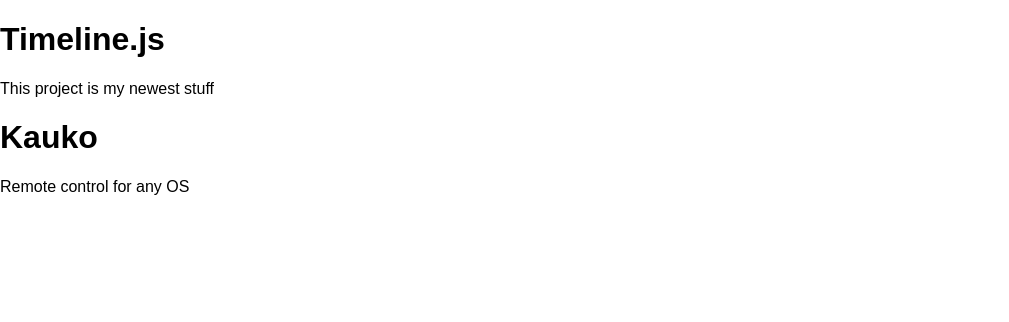
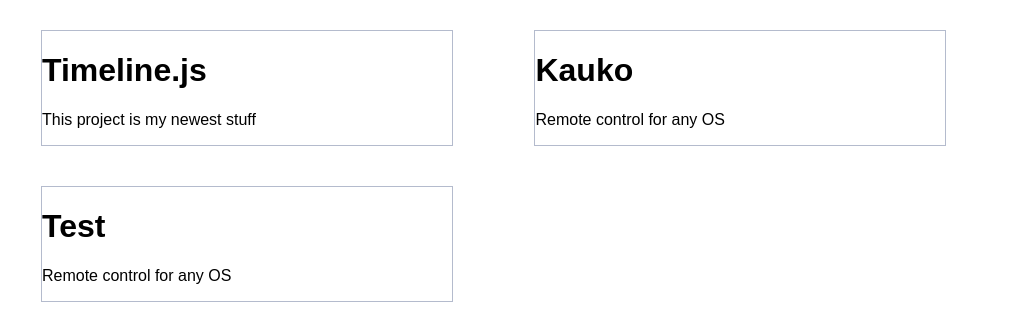
Before and after one commit to kimmobrunfeldt/atimeline.js, a website with bundled scripts: page src/index.html in a window 1280 px wide. Shown: the whole page, without its empty margins (0-1009 px from the left). Built offline with nearby package versions, Linux system fonts and the light colour scheme.

Commit message:
Separate atimeline's own CSS. Add wrapper div for each timeline item

```diff
--- /dev/null
+++ b/src/css/atimeline.css
@@ -0,0 +1,21 @@
+
+
+.timeline-item:hover {
+    cursor: pointer;
+    border-color: #555;
+}
+
+.timeline-item {
+    width: 40%;
+    margin: 30px 4% 10px 4%;
+    float: left;
+    background-color:#ffffff;
+    border:solid 1px #B4BBCD;
+    min-height:50px;
+    text-align:justify;
+    word-wrap:break-word;
+}
+
+.timeline-project {
+
+}
--- a/src/css/main.css
+++ b/src/css/main.css
@@ -1,20 +1,24 @@
-
-
 body {
     width: 100%;
 }
 
+/* For modern browsers */
+.cf:before,
+.cf:after {
+    content:"";
+    display:table;
+}
+
+.cf:after {
+    clear:both;
+}
+
+/* For IE 6/7 (trigger hasLayout) */
+.cf {
+    zoom:1;
+}
+
+
 #timeline {
     width: 80%;
 }
-
-.item {
-    width: 40%;
-    margin: 20px 10px 10px 10px;
-    float: left;
-    background-color:#ffffff;
-    border:solid 1px #B4BBCD;
-    min-height:50px;
-    text-align:justify;
-    word-wrap:break-word;
-}
--- a/src/index.html
+++ b/src/index.html
@@ -7,10 +7,11 @@
 
         <link rel="stylesheet" href="css/normalize.css">
         <link rel="stylesheet" href="css/main.css">
+        <link rel="stylesheet" href="css/atimeline.css">
     </head>
     <body>
 
-        <div id="timeline"></div>
+        <div class="cf" id="timeline"></div>
 
         <script src="http://code.jquery.com/jquery-1.10.1.min.js"></script>
         <script src="js/underscore.js"></script>
--- a/src/js/atimeline.js
+++ b/src/js/atimeline.js
@@ -16,8 +16,16 @@
         container = _.isString(options.container) ? $(options.container) : options.container;
 
         createTimelineItems();
+        layoutTimelineItems();
     };
 
+    var render = pub.render = function() {
+
+    };
+
+    function layoutTimelineItems() {
+        container.masonry({itemSelector : '.item'});
+    }
 
     function createTimelineItems() {
         _.each(options.timeline.items, function(item) {
@@ -32,8 +40,12 @@
 
     function renderItem(item) {
         var templateText = options.timeline.templates[item.type];
+        var itemTypeClass = 'timeline-' + item.type;
+        var html = '<div class="timeline-item ' + itemTypeClass + '">' +
+            options.template(templateText, item.data) +
+            '</div>';
 
-        return options.template(templateText, item.data);
+        return html;
     }
 
     this.atimeline = create;
--- a/src/js/main.js
+++ b/src/js/main.js
@@ -5,16 +5,27 @@
         {
           "start": 1000,
           "type": "project",
+          "keywords": ['proudof'],
           "data": {
             "header": "Timeline.js",
             "text": "This project is my newest stuff"
           }
         },
         {
-          "start": 1000,
+          "start": 1500,
           "type": "project",
+          "keywords": ['proudof'],
           "data": {
             "header": "Kauko",
+            "text": "Remote control for any OS"
+          }
+        },
+        {
+          "start": 2000,
+          "type": "project",
+          "keywords": ['proudof'],
+          "data": {
+            "header": "Test",
             "text": "Remote control for any OS"
           }
         }
```
